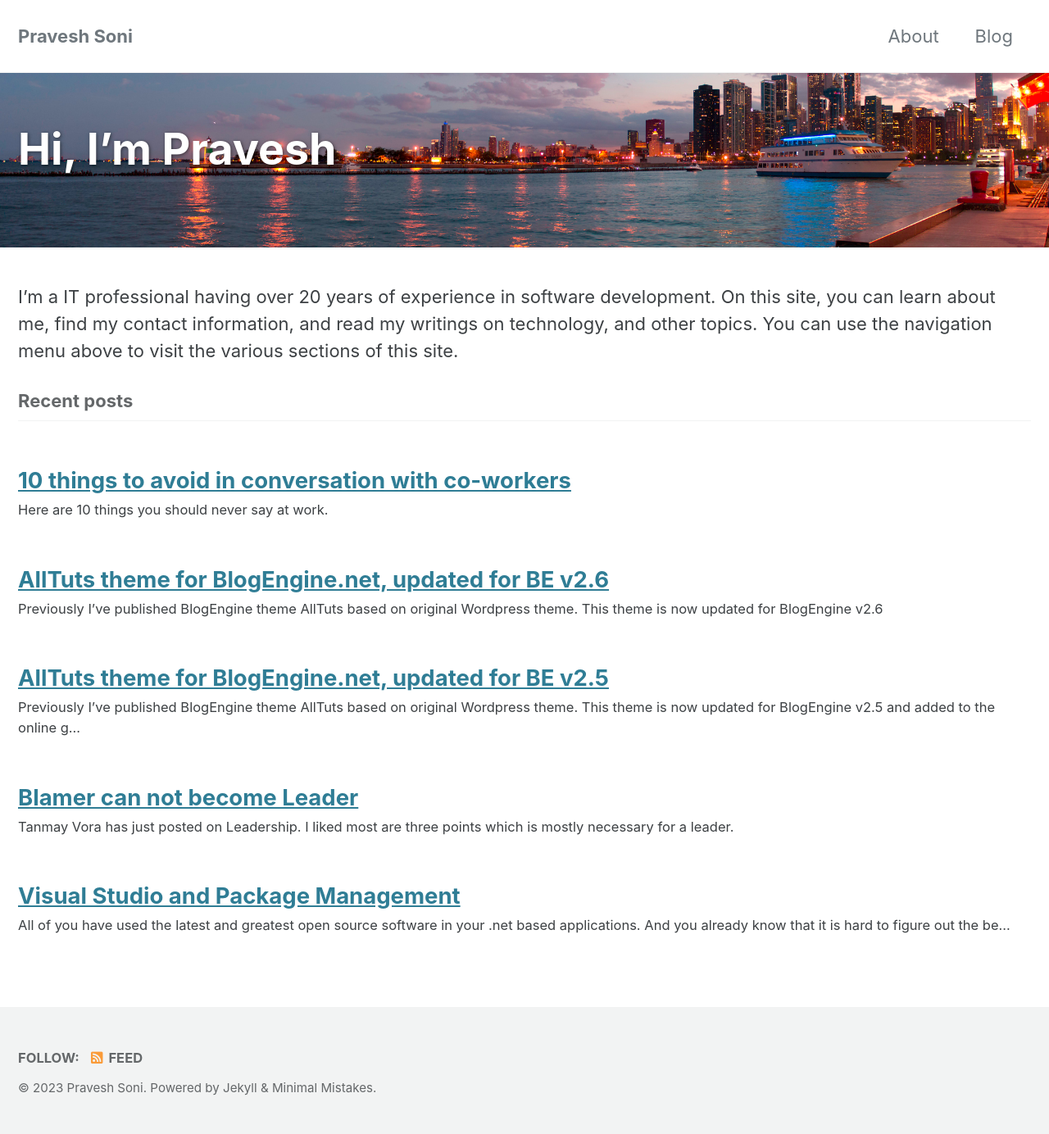
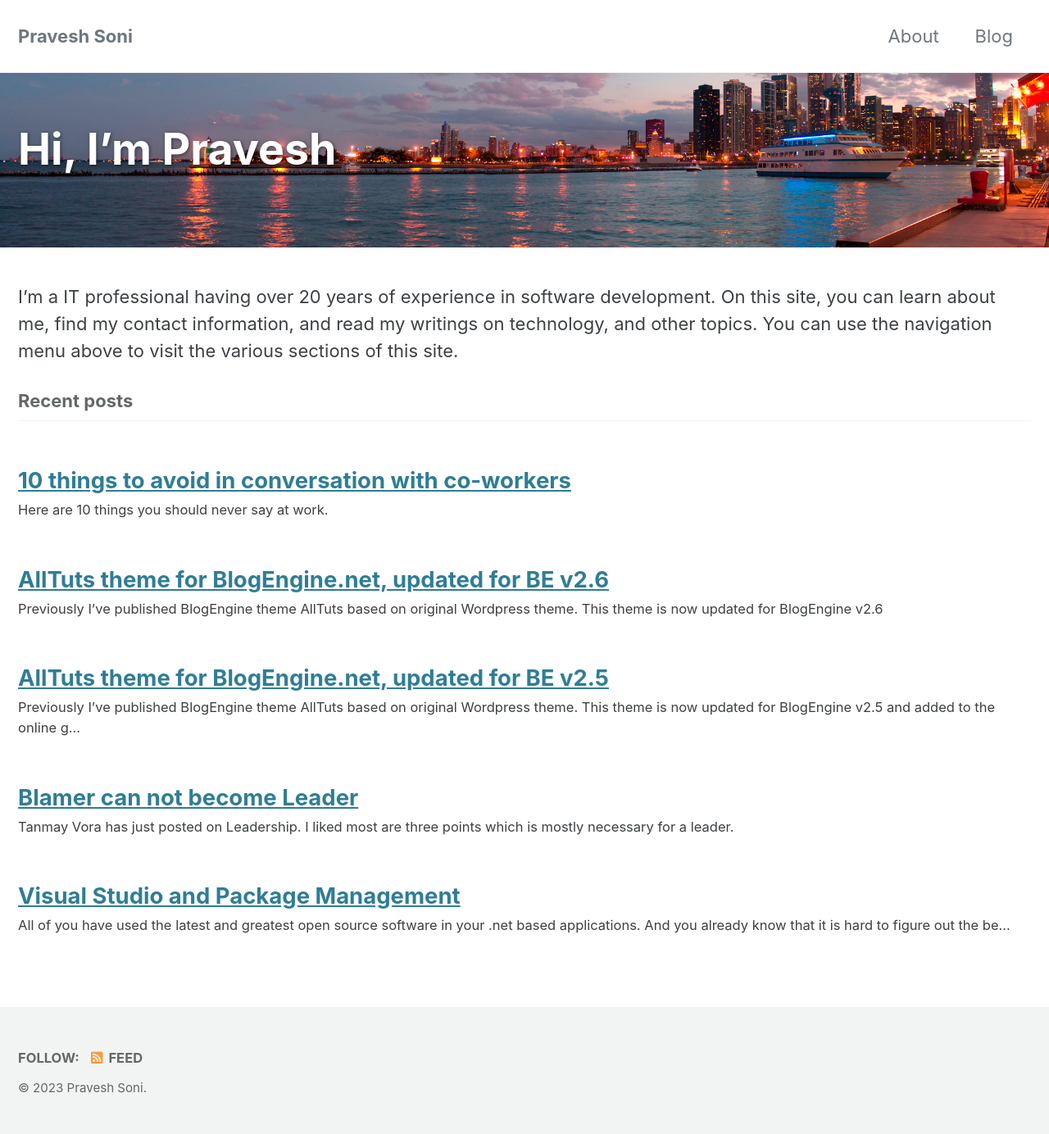
Before and after one commit to pjsoni/pjsoni.github.io, a Jekyll site: the page built from index.html, in a window 1280 px wide. Shown: the whole page at 82% size. Built offline with Jekyll 4.4.1, drawn with Linux system fonts in a browser that asks for light colours; cached includes are drawn as plain includes; the list of posts is cut into pages by our own code.

Commit message:
Updated footer, Corrected Index file path

```diff
--- a/_includes/footer.html
+++ b/_includes/footer.html
@@ -16,4 +16,4 @@
   </ul>
 </div>
 
-<div class="page__footer-copyright">&copy; {{ site.time | date: '%Y' }} {{ site.name | default: site.title }}. {{ site.data.ui-text[site.locale].powered_by | default: "Powered by" }} <a href="https://jekyllrb.com" rel="nofollow">Jekyll</a> &amp; <a href="https://mademistakes.com/work/minimal-mistakes-jekyll-theme/" rel="nofollow">Minimal Mistakes</a>.</div>
+<div class="page__footer-copyright">&copy; {{ site.time | date: '%Y' }} {{ site.name | default: site.title }}.</div>
--- a/index.html
+++ b/index.html
@@ -2,7 +2,7 @@
 layout: homepage
 title: Hi, I'm Pravesh
 header:
-  overlay_image: /assets/images/chicago.jpg
+  overlay_image: /assets/images/Chicago.jpg
 ---
 
 I’m a IT professional having over 20 years of experience in software development. On this site, you can learn about me, find my contact information, and read my writings on technology, and other topics. You can use the navigation menu above to visit the various sections of this site.
```
